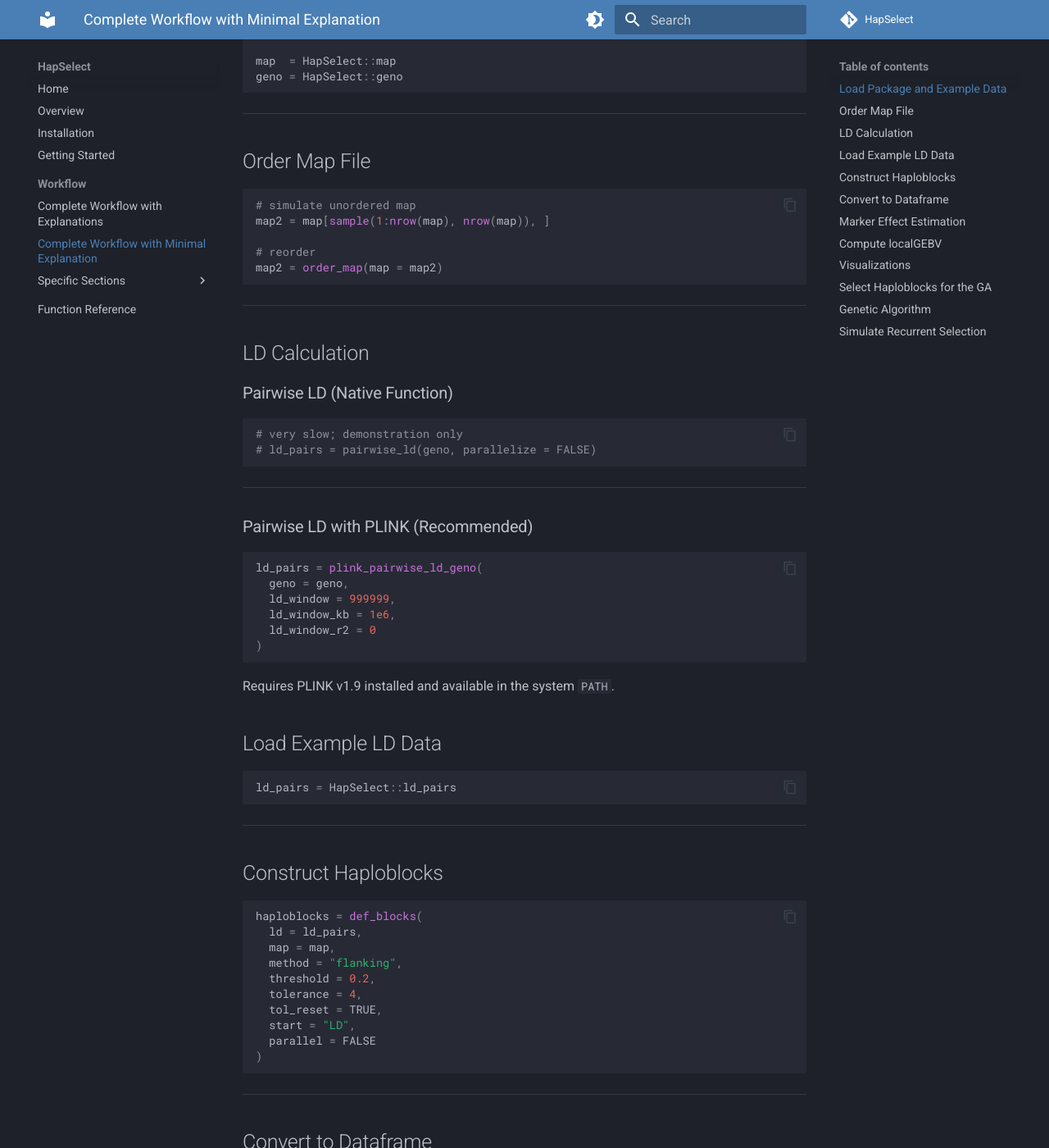
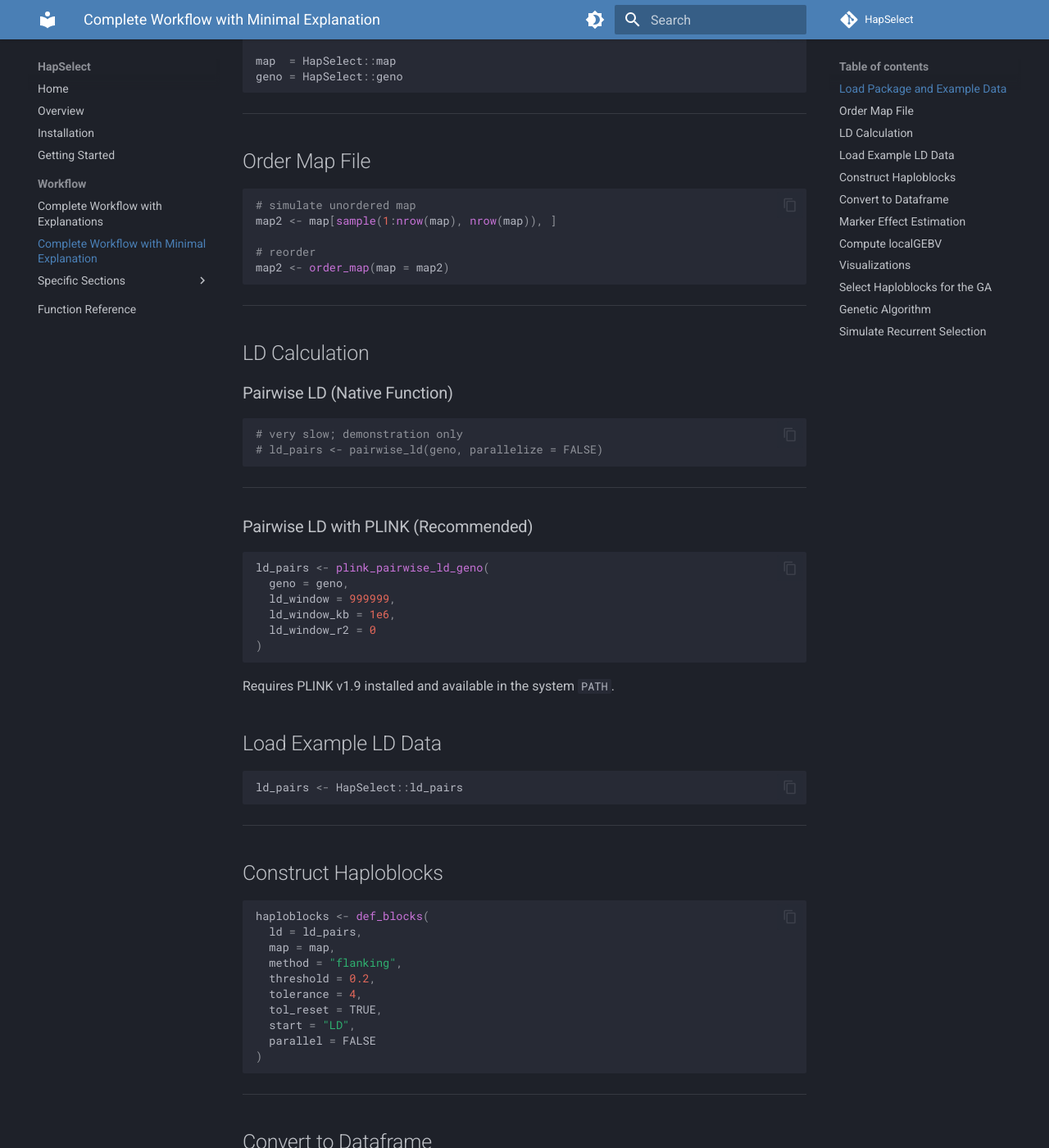
Before and after one commit to wrshf7/HapSelect-Docs, an MkDocs documentation site: the page built from docs/workflow/example_workflow_minimal_comments.md, in a window 1280 px wide and 1400 px high, scrolled down 549 px. Shown: the whole window at 82% size. Built offline with MkDocs 1.6.1 and Material for MkDocs 9.7.7, drawn with Linux system fonts in a browser that asks for light colours; comment, search, counter and statistics services are not loaded; some of the changed text lies outside the part shown.

````diff
--- a/docs/workflow/example_workflow_minimal_comments.md
+++ b/docs/workflow/example_workflow_minimal_comments.md
@@ -27,10 +27,10 @@ geno = HapSelect::geno
 
 ```r
 # simulate unordered map
-map2 = map[sample(1:nrow(map), nrow(map)), ]
+map2 <- map[sample(1:nrow(map), nrow(map)), ]
 
 # reorder
-map2 = order_map(map = map2)
+map2 <- order_map(map = map2)
 ```
 
 ---
@@ -39,7 +39,7 @@ map2 = order_map(map = map2)
 
 ```r
 # very slow; demonstration only
-# ld_pairs = pairwise_ld(geno, parallelize = FALSE)
+# ld_pairs <- pairwise_ld(geno, parallelize = FALSE)
 ```
 
 ---
@@ -47,7 +47,7 @@ map2 = order_map(map = map2)
 ### Pairwise LD with PLINK (Recommended)
 
 ```r
-ld_pairs = plink_pairwise_ld_geno(
+ld_pairs <- plink_pairwise_ld_geno(
   geno = geno,
   ld_window = 999999,
   ld_window_kb = 1e6,
@@ -61,7 +61,7 @@ Requires PLINK v1.9 installed and available in the system `PATH`.
 ## Load Example LD Data
 
 ```r
-ld_pairs = HapSelect::ld_pairs
+ld_pairs <- HapSelect::ld_pairs
 ```
 
 ---
@@ -69,7 +69,7 @@ ld_pairs = HapSelect::ld_pairs
 ## Construct Haploblocks
 
 ```r
-haploblocks = def_blocks(
+haploblocks <- def_blocks(
   ld = ld_pairs,
   map = map,
   method = "flanking",
@@ -86,7 +86,7 @@ haploblocks = def_blocks(
 ## Convert to Dataframe
 
 ```r
-haploblocks = block_obj_to_df(haploblocks, map)
+haploblocks <- block_obj_to_df(haploblocks, map)
 ```
 
 ---
@@ -107,9 +107,9 @@ block_summary(block_df = haploblocks)
 - no other effects in the model, see [Documentation Overview](https://wrshf7.github.io/HapSelect-Docs/overview/) for more details and alternative R packages for independent modeling.
 
 ```r
-BLUE = HapSelect::BLUE
+BLUE <- HapSelect::BLUE
 
-marker_effects = create_marker_effects_file(
+marker_effects <- create_marker_effects_file(
   geno = geno,
   BLUE = BLUE,
   h2_method = "VanRaden",
@@ -124,7 +124,7 @@ marker_effects = create_marker_effects_file(
 #### N-fold
 
 ```r
-CV = n_fold_cross_validation(
+CV <- n_fold_cross_validation(
   geno = geno,
   BLUE = BLUE,
   nfold = 5L,
@@ -136,7 +136,7 @@ CV = n_fold_cross_validation(
 #### Random Train/Test
 
 ```r
-CV = cross_validation(
+CV <- cross_validation(
   geno = geno,
   BLUE = BLUE,
   train_prop = 0.9,
@@ -151,9 +151,9 @@ CV = cross_validation(
 ## Compute localGEBV
 
 ```r
-marker_effects = HapSelect::marker_effects
+marker_effects <- HapSelect::marker_effects
 
-haploblock_obj = compute_local_GEBV(
+haploblock_obj <- compute_local_GEBV(
   geno = geno,
   marker_effects = marker_effects,
   haploblocks_df = haploblocks,
@@ -168,7 +168,7 @@ haploblock_obj = compute_local_GEBV(
 ### Marker Effects Plot
 
 ```r
-marker_plot = marker_effects_plot(
+marker_plot <- marker_effects_plot(
   marker_effects = marker_effects$Effect,
   chr = map$Chromosome,
   pos = map$Position,
@@ -183,7 +183,7 @@ marker_plot
 ### Unique Haplotype Effects Plot
 
 ```r
-haplo_eff_plot = unique_haplo_effects_plot(
+haplo_eff_plot <- unique_haplo_effects_plot(
   haplo_obj = haploblock_obj,
   colors = c("#A01FF0", "#A7A8AA"),
   pos_type = "midpoint"
@@ -197,7 +197,7 @@ haplo_eff_plot
 ### Funnel Plot
 
 ```r
-funnel_plot = block_var_funnel_plot(
+funnel_plot <- block_var_funnel_plot(
   haplo_obj = haploblock_obj,
   mean_line = FALSE,
   scale_colors = c("blue", "purple", "red")
@@ -211,7 +211,7 @@ funnel_plot
 ### Haploblock Position Plot
 
 ```r
-haploblock_plot = plot_haploblocks(
+haploblock_plot <- plot_haploblocks(
   haploblock_df = haploblock_obj$Haploblocks,
   block_fill = "#A01FF0",
   chrom_fill = NA,
@@ -227,7 +227,7 @@ haploblock_plot
 ### Marker Density Plot
 
 ```r
-marker_density_plot = plot_marker_density(
+marker_density_plot <- plot_marker_density(
   map = map,
   bin_size = 500e3,
   height = 0.3,
@@ -245,7 +245,7 @@ marker_density_plot
 ### LD Decay Plot
 
 ```r
-ld_decay_plot = plot_ld_decay(
+ld_decay_plot <- plot_ld_decay(
   map = map,
   ld = ld_pairs,
   max_kb = 500,
@@ -267,7 +267,7 @@ ld_decay_plot
 ### Top N Blocks
 
 ```r
-haploblock_obj = select_top_blocks(
+haploblock_obj <- select_top_blocks(
   haploblock_obj = haploblock_obj,
   n = 15
 )
@@ -278,7 +278,7 @@ nrow(haploblock_obj$Haploblocks_GA)
 ### Top Percentage of Blocks
 
 ```r
-haploblock_obj = select_top_blocks(
+haploblock_obj <- select_top_blocks(
   haploblock_obj = haploblock_obj,
   perc_total = 0.5
 )
@@ -289,7 +289,7 @@ nrow(haploblock_obj$Haploblocks_GA)
 ### Variance Explained Threshold
 
 ```r
-haploblock_obj = select_top_blocks(
+haploblock_obj <- select_top_blocks(
   haploblock_obj = haploblock_obj,
   perc_of_total_var = 0.9
 )
@@ -302,7 +302,7 @@ nrow(haploblock_obj$Haploblocks_GA)
 ## Genetic Algorithm
 
 ```r
-GA_output = genetic_algorithm(
+GA_output <- genetic_algorithm(
   localGEBV = haploblock_obj$Haplotype_Effect_Matrix_GA,
   n_founders = 20,
   popSize = 10,
@@ -328,7 +328,7 @@ GA_output$One_Solution
 ## Simulate Recurrent Selection
 
 ```r
-parent_sln_obj = GA_vs_TS_simulation(
+parent_sln_obj <- GA_vs_TS_simulation(
   GA_output = GA_output,
   geno = geno,
   marker_effects = marker_effects,
````
